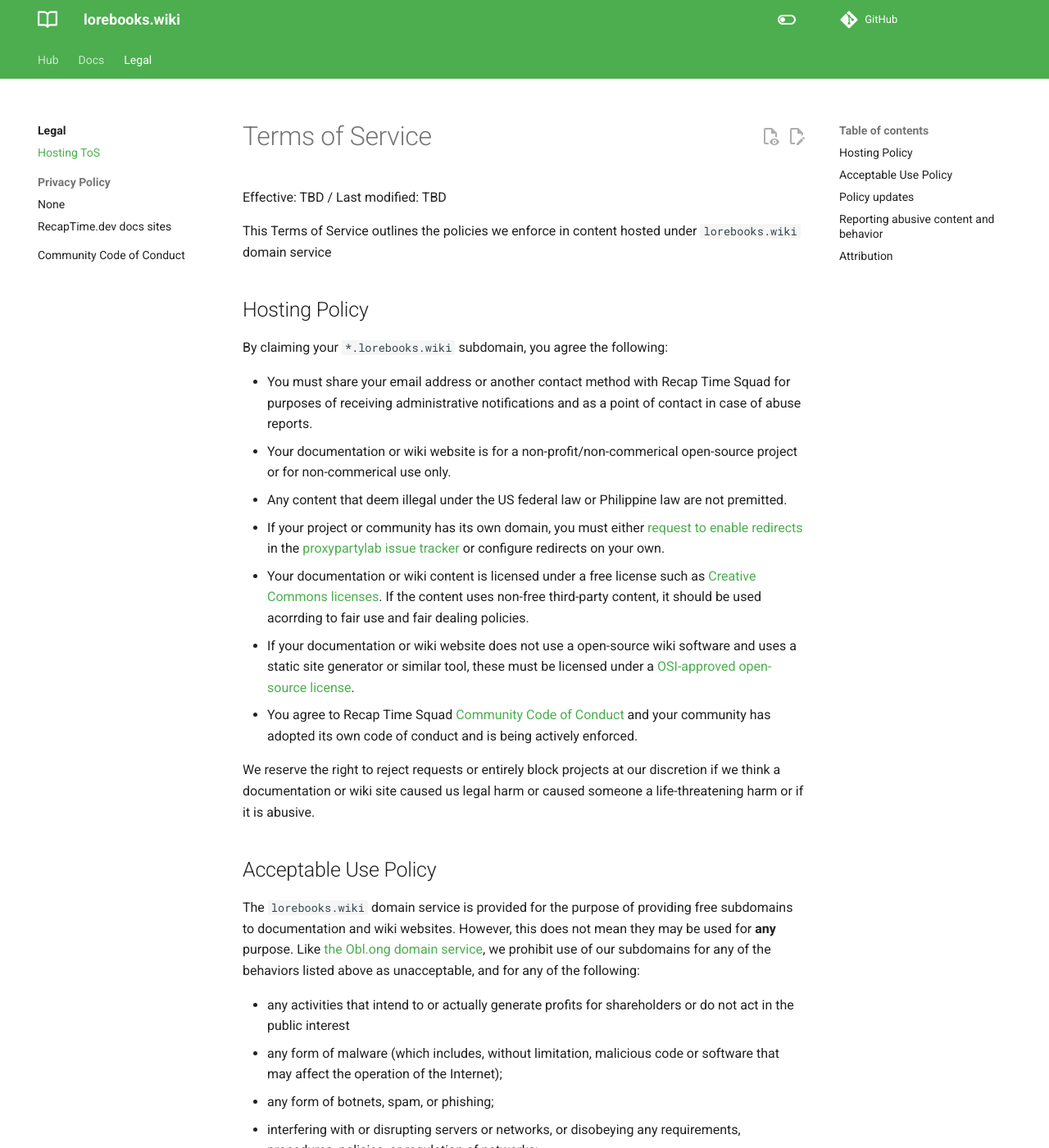
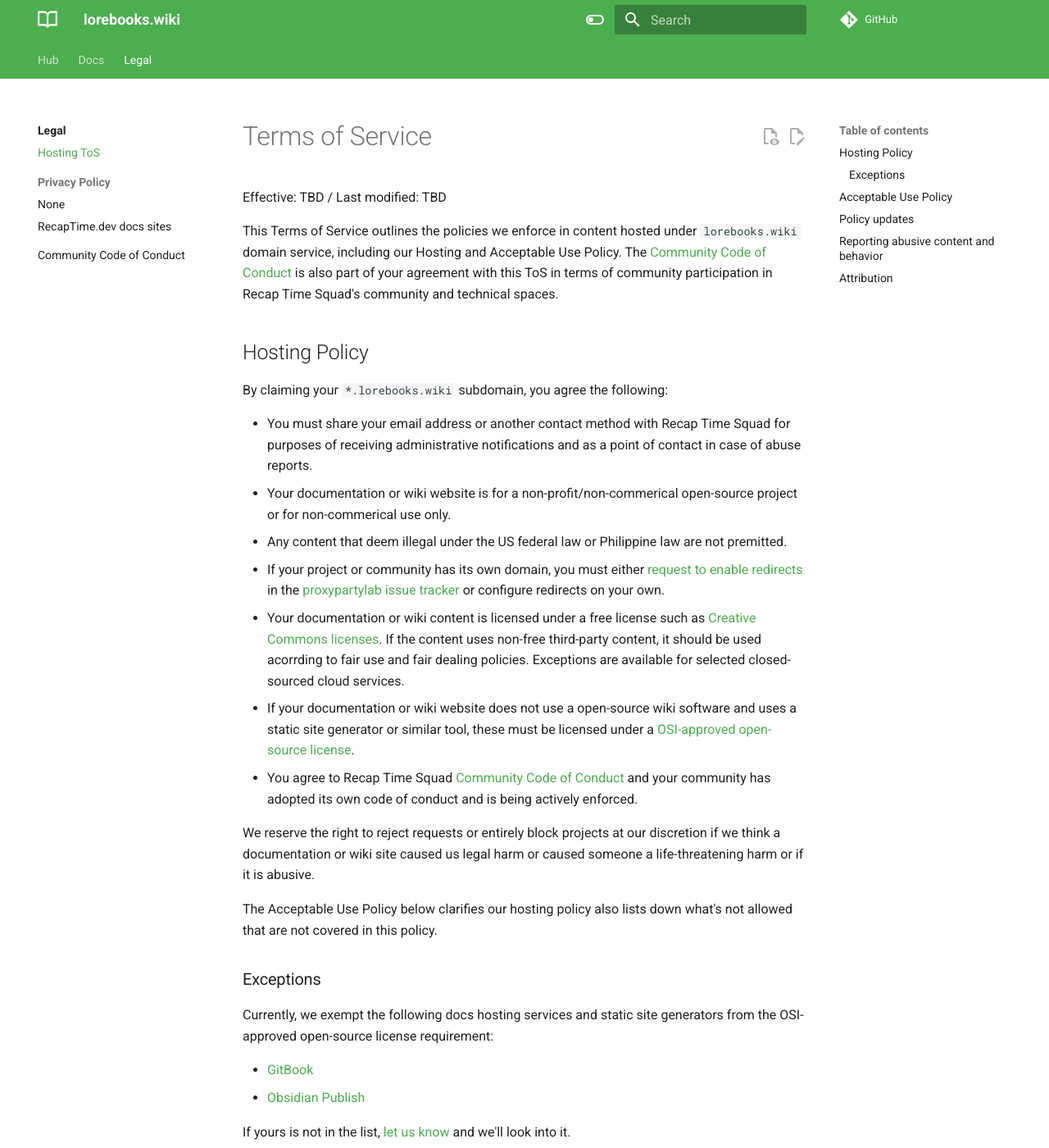
Before and after one commit to lorebooks-wiki/homepage, an MkDocs documentation site: the page built from src/legal/tos.md, in a window 1280 px wide and 1400 px high. Shown: the whole window at 82% size. Built offline with MkDocs 1.6.1 and Material for MkDocs 9.7.7, drawn with Linux system fonts in a browser that asks for light colours; comment, search, counter and statistics services are not loaded; some of the changed text lies outside the part shown.

Commit message:
docs(global): docs update dump post @hackclub Arcade
Also in this commit:
* update dependencies and add wakatime project name
* iron out mkdocs and netlify configs
* update README a bit

Signed-off-by: Andrei Jiroh Halili (RecapTime.dev) <ajhalili2006@crew.recaptime.dev>

```diff
--- a/mkdocs.yml
+++ b/mkdocs.yml
@@ -2,12 +2,10 @@
 
 # Project information, site metadata
 site_name: lorebooks.wiki
-site_url: "https://lorebooks.eu.org"
+site_url: "https://lorebooks.wiki"
 site_author: Recap Time Squad and contributors
 site_description: >-
-  An collection of wikis and documentation in single place,
-  without ads and Google Analytics, just focusing you on
-  the content you want.
+  An domain service for your documentation and wiki sites.
 
 # Lock the use-directory-urls flag
 use_directory_urls: true
@@ -18,8 +16,9 @@ edit_uri: blob/staging/docs/
 docs_dir: src
 
 # Copyright
-copyright: Copyright &copy; 2021-present Recap Time Squad (formerly The Pins Team) and its contributors, licensed under CC BY-SA 4.0
+copyright: Copyright &copy; 2021-present Recap Time Squad and its contributors, licensed under CC BY-SA 4.0
 
+# themeing
 theme:
   # https://github.com/squidfunk/mkdocs-material
   name: material
@@ -110,6 +109,7 @@ markdown_extensions:
   - pymdownx.tilde
 
 plugins:
+  - search
   # to have revision dates on the build via git logs, set CI var to true
   - git-revision-date-localized:
       enable_creation_date: !ENV [CI, false]
@@ -118,6 +118,7 @@ plugins:
   - redirects:
       redirect_maps:
         'tos.md': 'legal/tos.md'
+        'get-started': 'docs/getting-started.md'
 
 # Page Tree
 nav:
@@ -125,10 +126,17 @@ nav:
     - index.md
     - faqs.md
     - directory.md
+    - Visit recaptime.dev: https://recaptime.dev
   - Docs:
     - docs/index.md
+    - "Issue tracker": docs/issue-tracker.md
     - "Getting Started": docs/getting-started.md
     - "Reserved subdomains": docs/reserved-subdomains.md
+    - Troublehsooting: docs/troubleshooting.md
+    - Setup:
+      - Managing DNS records: docs/setup/dns-records.md
+      - Setting up redirects: docs/setup/redirects.md
+      - Parking pages: docs/setup/parking.md
   - Legal:
     - legal/index.md
     - Hosting ToS: legal/tos.md
--- a/runtime.txt
+++ /dev/null
@@ -1 +0,0 @@
-3.8
--- a/src/legal/tos.md
+++ b/src/legal/tos.md
@@ -2,7 +2,10 @@
 
 Effective: TBD / Last modified: TBD
 
-This Terms of Service outlines the policies we enforce in content hosted under `lorebooks.wiki` domain service
+This Terms of Service outlines the policies we enforce in content hosted under `lorebooks.wiki`
+domain service, including our Hosting and Acceptable Use Policy. The
+[Community Code of Conduct] is also part of your agreement with this ToS in terms of
+community participation in Recap Time Squad's community and technical spaces.
 
 ## Hosting Policy
 
@@ -17,21 +20,37 @@ non-commerical use only.
 in  the [proxypartylab issue tracker] or configure redirects on your own.
 * Your documentation or wiki content is licensed under a free license such as [Creative Commons licenses].
 If the content uses non-free third-party content, it should be used acorrding to fair use and fair dealing policies.
+Exceptions are available for selected closed-sourced cloud services.
 * If your documentation or wiki website does not use a open-source wiki software and uses a static site generator
 or similar tool, these must be licensed under a [OSI-approved open-source license].
-* You agree to Recap Time Squad [Community Code of Conduct](https://policies.recaptime.dev/code-of-conduct)
+* You agree to Recap Time Squad [Community Code of Conduct]
 and your community has adopted its own code of conduct and is being actively enforced.
 
-We reserve the right to reject requests or entirely block projects at our discretion if we think
-a documentation or wiki site caused us legal harm or caused someone a life-threatening harm or if it
-is abusive.
+We reserve the right to reject requests or entirely block projects at our discretion
+if we think a documentation or wiki site caused us legal harm or caused someone a
+life-threatening harm or if it is abusive.
+
+The Acceptable Use Policy below clarifies our hosting policy also lists down
+what's not allowed that are not covered in this policy.
+
+### Exceptions
+
+Currently, we exempt the following docs hosting services and
+static site generators from the OSI-approved open-source license requirement:
+
+* [GitBook](https://gitbook.io)
+* [Obsidian Publish](https://obsidian.md/publish)
+
+If yours is not in the list, [let us know](../docs/issue-tracker.md) and we'll look into it.
 
 ## Acceptable Use Policy
 
-The `lorebooks.wiki` domain service is provided for the purpose of providing free subdomains to
-documentation and wiki websites.  However, this does not mean they may be used for **any** purpose.
-Like [the Obl.ong domain service](https://codeberg.org/oblong/conduct#acceptable-use-policy), we prohibit
-use of our subdomains for any of the behaviors listed above as unacceptable, and for any of the following:
+The `lorebooks.wiki` domain service is provided for the purpose of providing free
+subdomains to documentation and wiki websites.  However, this does not mean they
+may be used for **any** purpose.
+Like [the Obl.ong domain service](https://codeberg.org/oblong/conduct#acceptable-use-policy),
+we prohibit use of our subdomains for any of the behaviors listed above as unacceptable,
+and for any of the following:
 
 - any activities that intend to or actually generate profits for shareholders or do not act in the public interest
 - any form of malware (which includes, without limitation, malicious code or software
@@ -76,11 +95,13 @@ action.
 
 ## Policy updates
 
+When we are implementing any policy changes for this service, you'll be notified through
+
 ## Reporting abusive content and behavior
 
-For reporting abusive content and subdomains, please email `abuse@recaptime.dev`, wihout
-email attachments, and include any proof that the content or subdomain in question is
-abusive.
+For reporting abusive content and subdomains, please email `abuse@recaptime.dev`,
+wihout email attachments, and include any proof that the content or subdomain
+in question is abusive. You can also use [this form]
 
 For reporting abusive behavior (including violations of the Community Code of Conduct),
 you can reach us at `squad@crew.recaptime.dev` or [contact a squad member directly].
@@ -99,3 +120,5 @@ Mastodon instance about page.
 [queer.party]: https://queer.party/about
 [Obl.ong Code of Conduct]: https://codeberg.org/oblong/conduct/src/commit/main/README.md
 [OSI-approved open-source license]: https://opensource.org/licenses
+[Community Code of Conduct]: https://policies.recaptime.dev/code-of-conduct
+[this form]: https://tally.so/r/mOo0Rm
```
Also changed, not shown: README.md (+7 -13 lines), src/directory.md (+3 -1 lines), src/docs/getting-started.md (+11 -159 lines), src/docs/issue-tracker.md (added, +7 -0 lines), src/docs/reserved-subdomains.md (+15 -2 lines), src/docs/setup/dns-records.md (added, +229 -0 lines), src/docs/setup/parking.md (added, +21 -0 lines), src/docs/setup/redirects.md (added, +71 -0 lines), src/docs/troubleshooting.md (added, +28 -0 lines), src/index.md (+8 -3 lines), netlify.toml, src/docs/beta-subdomains.md (added), 3 other files.
